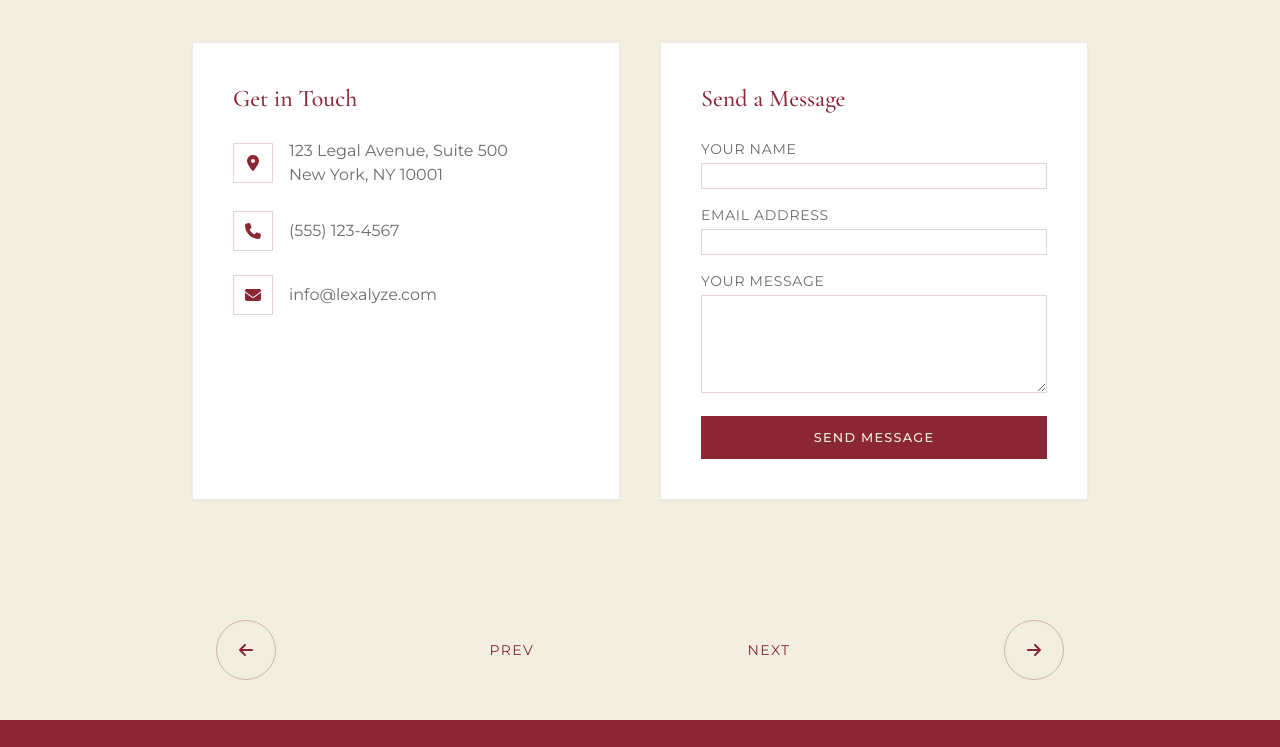
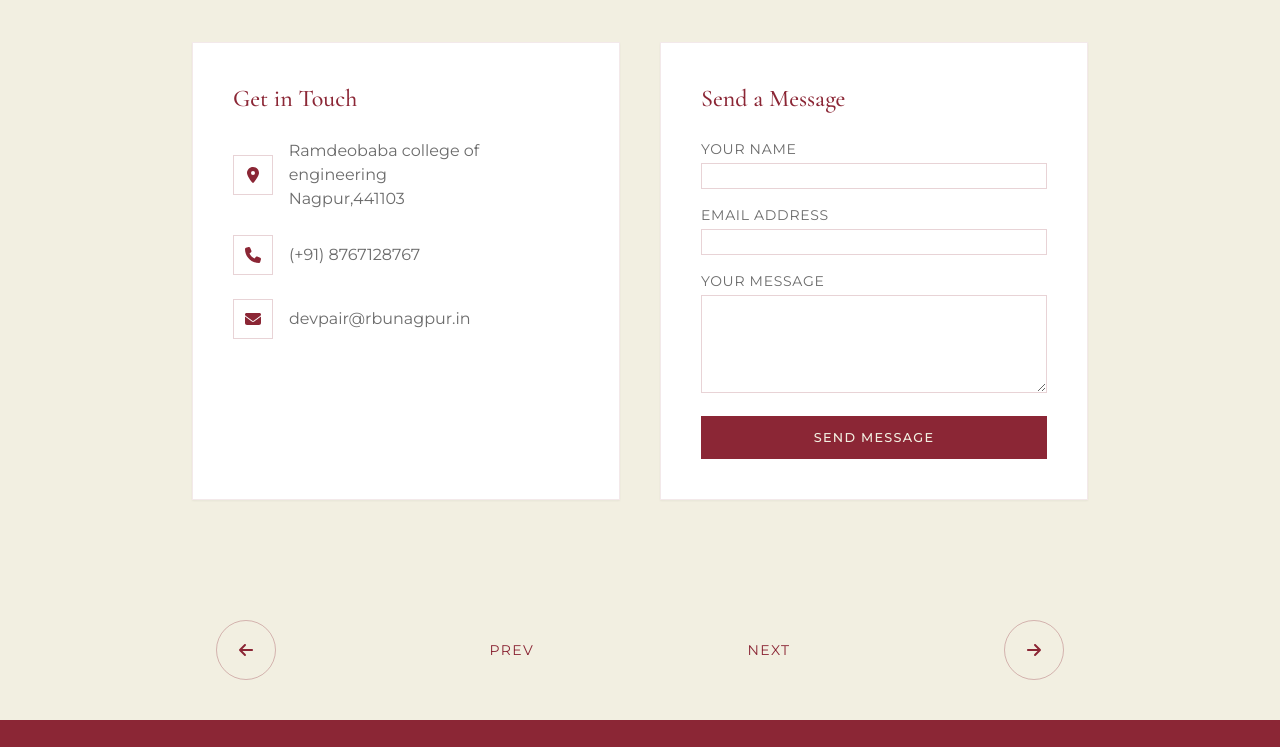
Before and after one commit to wasrick321/DevPair_CodeCon, a plain HTML site: page index.html in a window 1280 px wide. Shown: the part 2160-2907 px from the top of the page. Drawn offline with nearby package versions, Linux system fonts and the light colour scheme; a script that the page names is missing.

Commit message:
Update index.html

```diff
--- a/index.html
+++ b/index.html
@@ -502,19 +502,19 @@
                             <div class="w-10 h-10 flex items-center justify-center border border-burgundy/20 text-burgundy">
                                 <i class="fas fa-map-marker-alt"></i>
                             </div>
-                            <p>123 Legal Avenue, Suite 500<br>New York, NY 10001</p>
+                            <p> Ramdeobaba college of engineering  <br>Nagpur,441103</p>
                         </div>
                         <div class="flex items-center gap-4">
                             <div class="w-10 h-10 flex items-center justify-center border border-burgundy/20 text-burgundy">
                                 <i class="fas fa-phone"></i>
                             </div>
-                            <p>(555) 123-4567</p>
+                            <p>(+91) 8767128767</p>
                         </div>
                         <div class="flex items-center gap-4">
                             <div class="w-10 h-10 flex items-center justify-center border border-burgundy/20 text-burgundy">
                                 <i class="fas fa-envelope"></i>
                             </div>
-                            <p>info@lexalyze.com</p>
+                            <p>devpair@rbunagpur.in</p>
                         </div>
                     </div>
                 </div>
```
